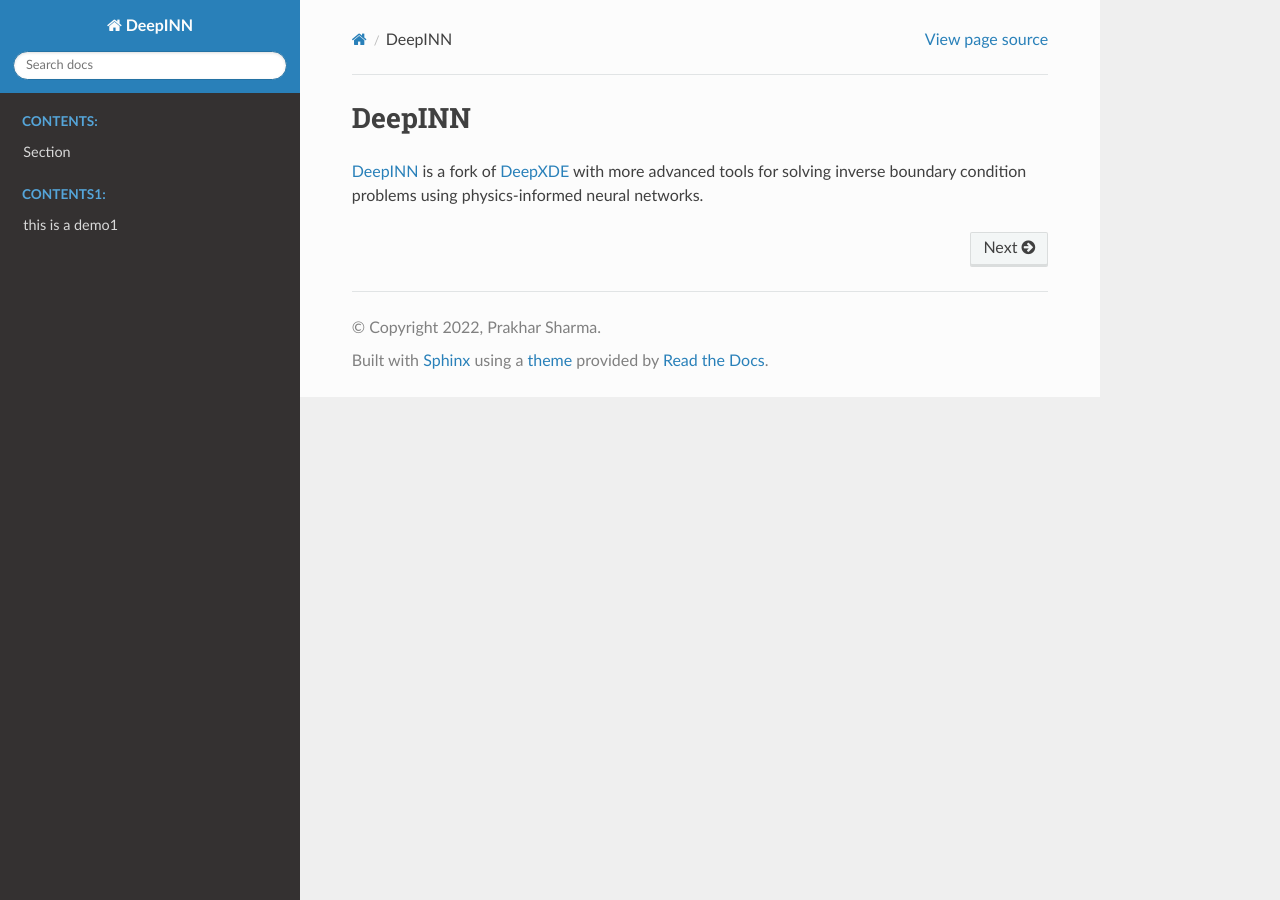
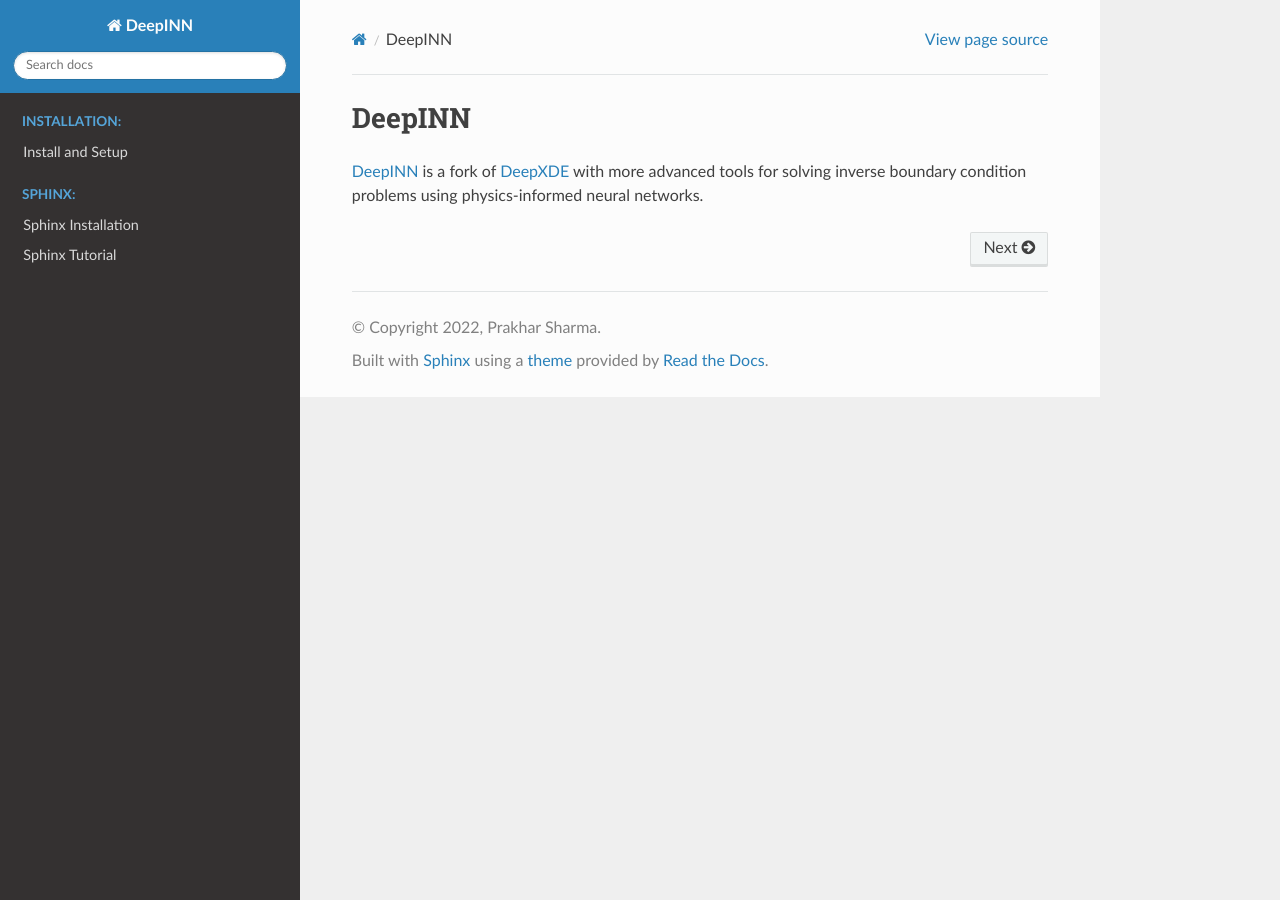
Before and after one commit to praksharma/DeepINN, a Sphinx documentation site: the page built from docs/index.rst, in a window 1280 px wide. Built offline with Sphinx 7.4.7 and the Read the Docs theme 2.0.0, drawn with Linux system fonts in a browser that asks for light colours.

Commit message:
Adding Sphinx guide

```diff
--- a/docs/Options/demo2.rst
+++ /dev/null
@@ -1,5 +0,0 @@
-this is a demo1
-=======
-
-subdemo
-------
--- a/docs/conf.py
+++ b/docs/conf.py
@@ -54,4 +54,4 @@
 # so a file named "default.css" will overwrite the builtin "default.css".
 html_static_path = ['_static']
 
-highlight_language = 'python'
+#highlight_language = 'python'
--- a/docs/index.rst
+++ b/docs/index.rst
@@ -8,16 +8,19 @@
 `DeepINN <https://github.com/praksharma/DeepINN>`_ is a fork of `DeepXDE <https://deepxde.readthedocs.io/en/latest/index.html>`_ with more advanced tools for solving inverse boundary condition problems using physics-informed neural networks.
 
 
-.. toctree::
-   :maxdepth: 2
-   :hidden:
-   :caption: Contents:
 
-   Options/demo1.rst
 
 .. toctree::
    :maxdepth: 2
    :hidden:
-   :caption: Contents1:
+   :caption: Installation:
 
-   Options/demo2.rst
+   Install/Installation.rst
+
+.. toctree::
+   :maxdepth: 2
+   :hidden:
+   :caption: Sphinx:
+
+   Options/Sphinx_installation.rst
+   Options/Sphinx_Basics.rst
```
Also changed, not shown: docs/Install/Installation.rst (added, +12 -0 lines), docs/Options/Sphinx_Basics.rst (renamed from docs/Options/demo1.rst, +18 -16 lines), docs/Options/Sphinx_installation.rst (added, +40 -0 lines), README.md (line endings or trailing spaces).
